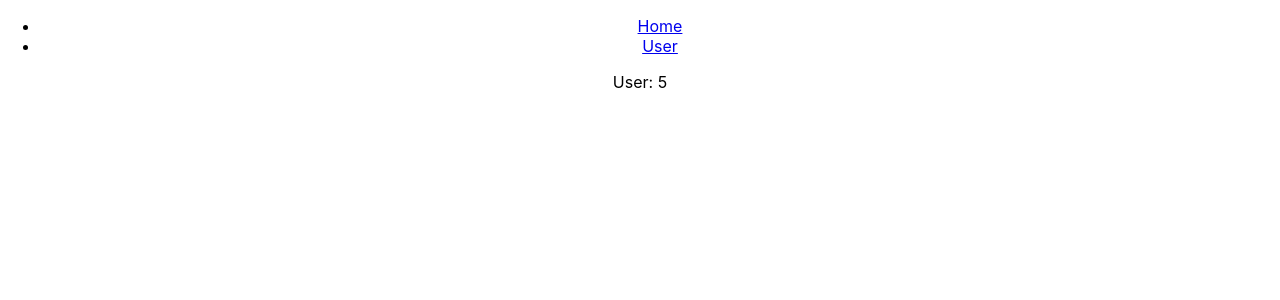
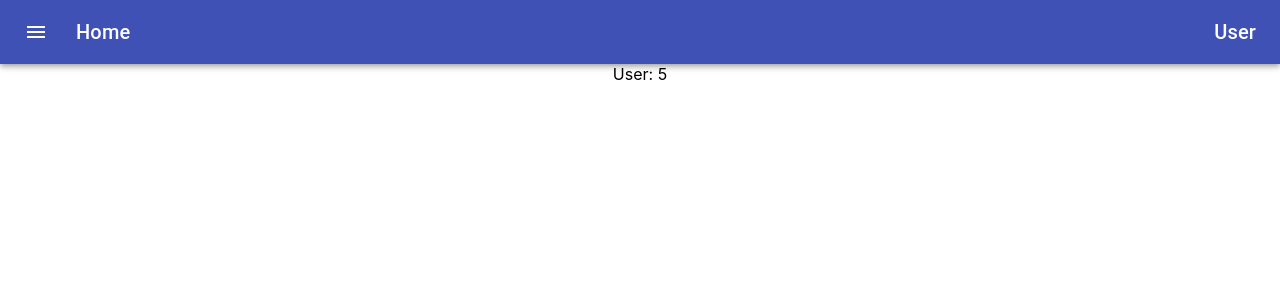
Before and after one commit to rlawjdgh930829/react-springboot-app, a React (Create React App) app in the folder quest-app-frontend/: page /user/5 in a window 1280 px wide. Shown: the top 300 px of the page. Built offline with nearby package versions, Linux system fonts and the light colour scheme.

Commit message:
ui 적용

```diff
--- a/quest-app-frontend/package.json
+++ b/quest-app-frontend/package.json
@@ -3,6 +3,8 @@
   "version": "0.1.0",
   "private": true,
   "dependencies": {
+    "@material-ui/core": "^4.12.4",
+    "@material-ui/icons": "^4.11.3",
     "@testing-library/jest-dom": "^5.16.5",
     "@testing-library/react": "^13.4.0",
     "@testing-library/user-event": "^13.5.0",
--- a/quest-app-frontend/src/components/Home/Home.js
+++ b/quest-app-frontend/src/components/Home/Home.js
@@ -8,12 +8,13 @@ const Home = () => {
   const [postList, setPostList] = useState([]);
 
   useEffect(() => {
-    setIsLoaded(true);
     const fetchData = async () => {
       try {
         const response = await axios.get('/post');
+        setIsLoaded(true);
         setPostList(response.data);
       } catch (error) {
+        setIsLoaded(true);
         setError(error);
       }
     };
@@ -29,9 +30,7 @@ const Home = () => {
       <div>
         Home
         {postList.map((post) => (
-          <li key={post.id}>
-            <Post title={post.title} text={post.text}></Post>
-          </li>
+          <Post title={post.title} text={post.text}></Post>
         ))}
       </div>
     );
--- a/quest-app-frontend/src/components/Navbar/Navbar.js
+++ b/quest-app-frontend/src/components/Navbar/Navbar.js
@@ -1,19 +1,58 @@
 import React from 'react';
 import { Link } from 'react-router-dom';
+import { makeStyles } from '@material-ui/core/styles';
+import AppBar from '@material-ui/core/AppBar';
+import Toolbar from '@material-ui/core/Toolbar';
+import Typography from '@material-ui/core/Typography';
+import IconButton from '@material-ui/core/IconButton';
+import MenuIcon from '@material-ui/icons/Menu';
+
+const useStyles = makeStyles((theme) => ({
+  root: {
+    flexGrow: 1,
+  },
+  menuButton: {
+    marginRight: theme.spacing(2),
+  },
+  title: {
+    flexGrow: 1,
+    textAlign: 'left',
+  },
+  link: {
+    textDecoration: 'none',
+    boxShadow: 'none',
+    color: 'white',
+  },
+}));
 
 const Navbar = () => {
   const userId = 6;
+  const classes = useStyles();
 
   return (
-    <div>
-      <ul>
-        <li>
-          <Link to='/'>Home</Link>
-        </li>
-        <li>
-          <Link to={{ pathname: '/user/' + userId }}>User</Link>
-        </li>
-      </ul>
+    <div className={classes.root}>
+      <AppBar position='static'>
+        <Toolbar>
+          <IconButton
+            edge='start'
+            className={classes.menuButton}
+            color='inherit'
+            aria-label='menu'
+          >
+            <MenuIcon />
+          </IconButton>
+          <Typography variant='h6' className={classes.title}>
+            <Link className={classes.link} to='/'>
+              Home
+            </Link>
+          </Typography>
+          <Typography variant='h6'>
+            <Link className={classes.link} to={{ pathname: '/user/' + userId }}>
+              User
+            </Link>
+          </Typography>
+        </Toolbar>
+      </AppBar>
     </div>
   );
 };
--- a/quest-app-frontend/src/components/Post/Post.js
+++ b/quest-app-frontend/src/components/Post/Post.js
@@ -1,12 +1,132 @@
 import React from 'react';
+import { makeStyles } from '@material-ui/core/styles';
+import clsx from 'clsx';
+import Card from '@material-ui/core/Card';
+import CardHeader from '@material-ui/core/CardHeader';
+import CardMedia from '@material-ui/core/CardMedia';
+import CardContent from '@material-ui/core/CardContent';
+import CardActions from '@material-ui/core/CardActions';
+import Collapse from '@material-ui/core/Collapse';
+import Avatar from '@material-ui/core/Avatar';
+import IconButton from '@material-ui/core/IconButton';
+import Typography from '@material-ui/core/Typography';
+import { red } from '@material-ui/core/colors';
+import FavoriteIcon from '@material-ui/icons/Favorite';
+import ShareIcon from '@material-ui/icons/Share';
+import ExpandMoreIcon from '@material-ui/icons/ExpandMore';
+import MoreVertIcon from '@material-ui/icons/MoreVert';
+
+const useStyles = makeStyles((theme) => ({
+  root: {
+    maxWidth: 345,
+  },
+  media: {
+    height: 0,
+    paddingTop: '56.25%', // 16:9
+  },
+  expand: {
+    transform: 'rotate(0deg)',
+    marginLeft: 'auto',
+    transition: theme.transitions.create('transform', {
+      duration: theme.transitions.duration.shortest,
+    }),
+  },
+  expandOpen: {
+    transform: 'rotate(180deg)',
+  },
+  avatar: {
+    backgroundColor: red[500],
+  },
+}));
 
 const Post = (props) => {
   const { title, text } = props;
 
+  const classes = useStyles();
+  const [expanded, setExpanded] = React.useState(false);
+
+  const handleExpandClick = () => {
+    setExpanded(!expanded);
+  };
+
   return (
     <div>
-      {title}
-      {text}
+      <Card className={classes.root}>
+        <CardHeader
+          avatar={
+            <Avatar aria-label='recipe' className={classes.avatar}>
+              R
+            </Avatar>
+          }
+          action={
+            <IconButton aria-label='settings'>
+              <MoreVertIcon />
+            </IconButton>
+          }
+          title={title}
+          subheader='September 14, 2016'
+        />
+        <CardMedia
+          className={classes.media}
+          image='/static/images/cards/paella.jpg'
+          title='Paella dish'
+        />
+        <CardContent>
+          <Typography variant='body2' color='textSecondary' component='p'>
+            {text}
+          </Typography>
+        </CardContent>
+        <CardActions disableSpacing>
+          <IconButton aria-label='add to favorites'>
+            <FavoriteIcon />
+          </IconButton>
+          <IconButton aria-label='share'>
+            <ShareIcon />
+          </IconButton>
+          <IconButton
+            className={clsx(classes.expand, {
+              [classes.expandOpen]: expanded,
+            })}
+            onClick={handleExpandClick}
+            aria-expanded={expanded}
+            aria-label='show more'
+          >
+            <ExpandMoreIcon />
+          </IconButton>
+        </CardActions>
+        <Collapse in={expanded} timeout='auto' unmountOnExit>
+          <CardContent>
+            <Typography paragraph>Method:</Typography>
+            <Typography paragraph>
+              Heat 1/2 cup of the broth in a pot until simmering, add saffron
+              and set aside for 10 minutes.
+            </Typography>
+            <Typography paragraph>
+              Heat oil in a (14- to 16-inch) paella pan or a large, deep skillet
+              over medium-high heat. Add chicken, shrimp and chorizo, and cook,
+              stirring occasionally until lightly browned, 6 to 8 minutes.
+              Transfer shrimp to a large plate and set aside, leaving chicken
+              and chorizo in the pan. Add pimentón, bay leaves, garlic,
+              tomatoes, onion, salt and pepper, and cook, stirring often until
+              thickened and fragrant, about 10 minutes. Add saffron broth and
+              remaining 4 1/2 cups chicken broth; bring to a boil.
+            </Typography>
+            <Typography paragraph>
+              Add rice and stir very gently to distribute. Top with artichokes
+              and peppers, and cook without stirring, until most of the liquid
+              is absorbed, 15 to 18 minutes. Reduce heat to medium-low, add
+              reserved shrimp and mussels, tucking them down into the rice, and
+              cook again without stirring, until mussels have opened and rice is
+              just tender, 5 to 7 minutes more. (Discard any mussels that don’t
+              open.)
+            </Typography>
+            <Typography>
+              Set aside off of the heat to let rest for 10 minutes, and then
+              serve.
+            </Typography>
+          </CardContent>
+        </Collapse>
+      </Card>
     </div>
   );
 };
```
Also changed, not shown: 1 other file (tests, documents, lock files or other folders).
